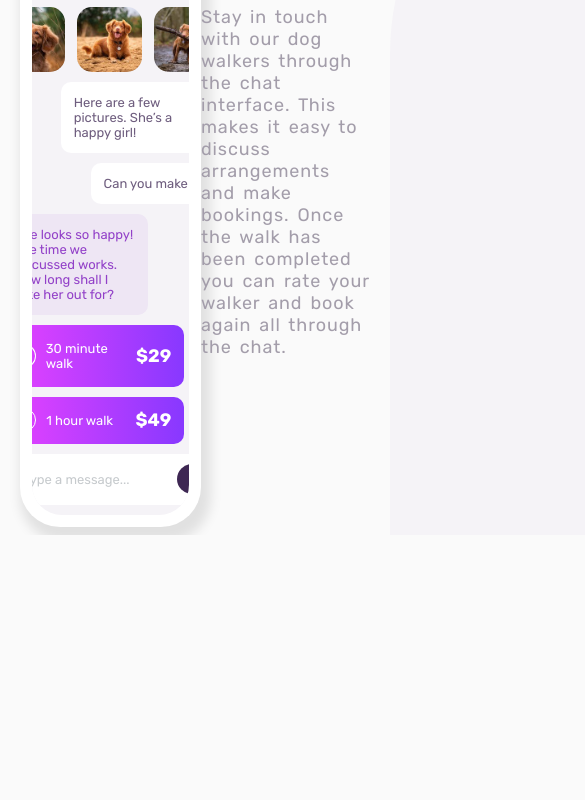
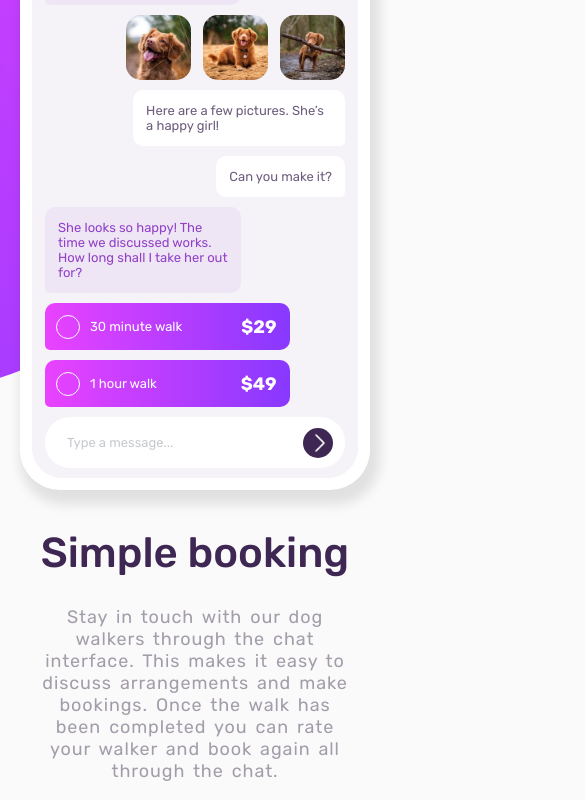
Before and after one commit to AvoscanEmile/walk-your-dog, a plain HTML site: page index.html in a window 390 px wide. Shown: the part 309-1109 px from the top of the page, 585 px wide, since content can reach past the window. Before the commit the page ends 844 px from the top, so only its background shows below. Drawn offline with Linux system fonts and the light colour scheme.

Commit message:
Added media queries
Added media queries so the website behaves properly on mobile devices.

```diff
--- a/style.css
+++ b/style.css
@@ -27,7 +27,6 @@
 
 html {
     box-sizing: border-box;
-    overflow: hidden;
 }
 
 * {
@@ -43,6 +42,7 @@ body {
     min-height: 100vh;
     font-family: var(--ff);
     position: relative;
+    overflow-x: hidden;
 }
 
 /* main styling */
@@ -52,7 +52,6 @@ body {
     width: clamp(300px, 90vw, 950px);
     justify-content: space-between;
     align-items: center;
-    position: absolute;
 }
 
 .phone {
@@ -336,3 +335,28 @@ body {
     left: calc(50vw + clamp(100px, 50vw, 398px));
     z-index: -1;
 }
+
+/* Media Queries */
+
+@media (max-width: 1040px) {
+    .main {
+        flex-direction: column;
+        margin-top: 60px;
+    }
+
+    .background-first {
+        right: 50vw;
+        height: 700px;
+        min-height: 0;
+    }
+
+    .background-second {
+        display: none;
+    }
+
+    .description {
+        width: 90%;
+        text-align: center;
+        margin-top: 10px;
+    }
+}
```
